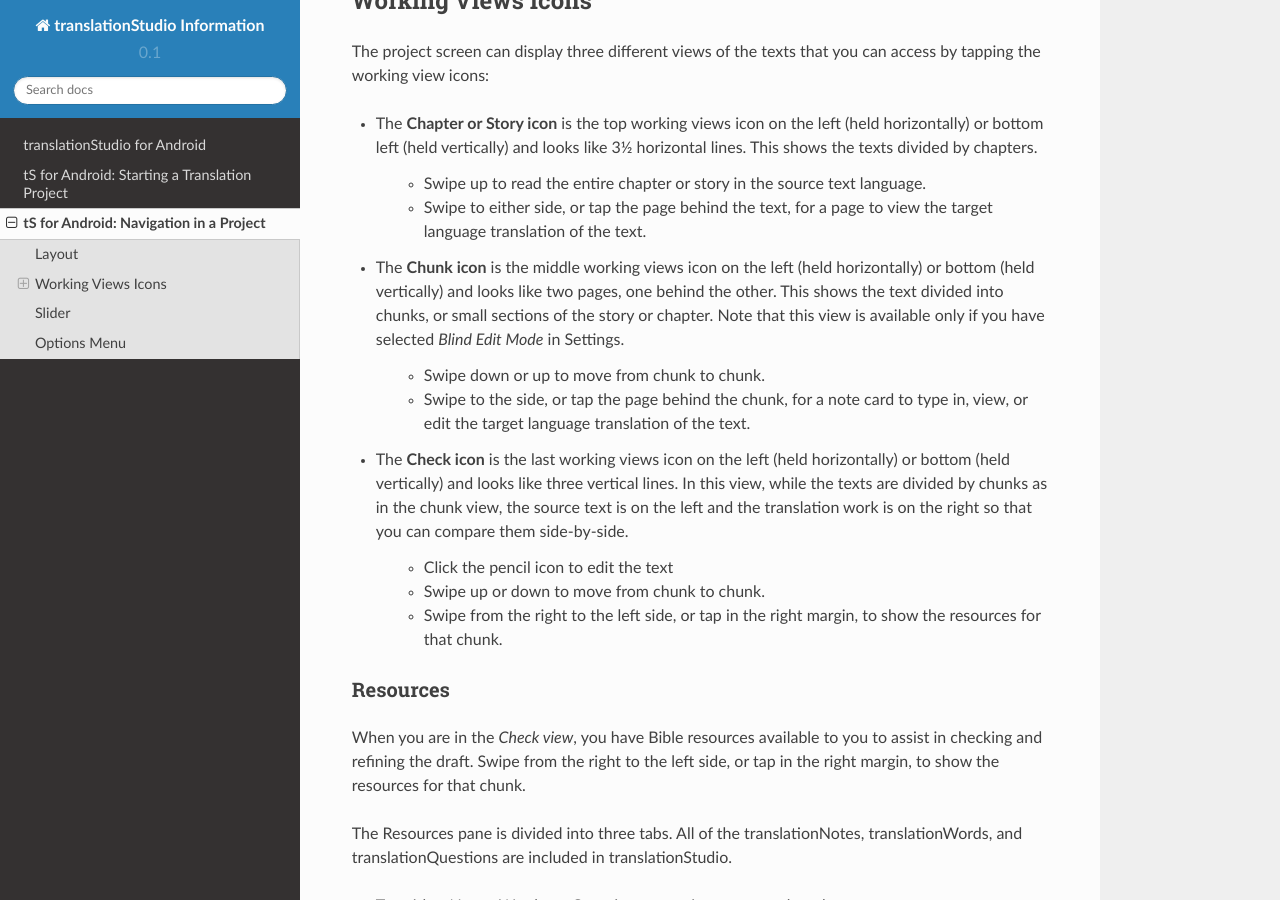
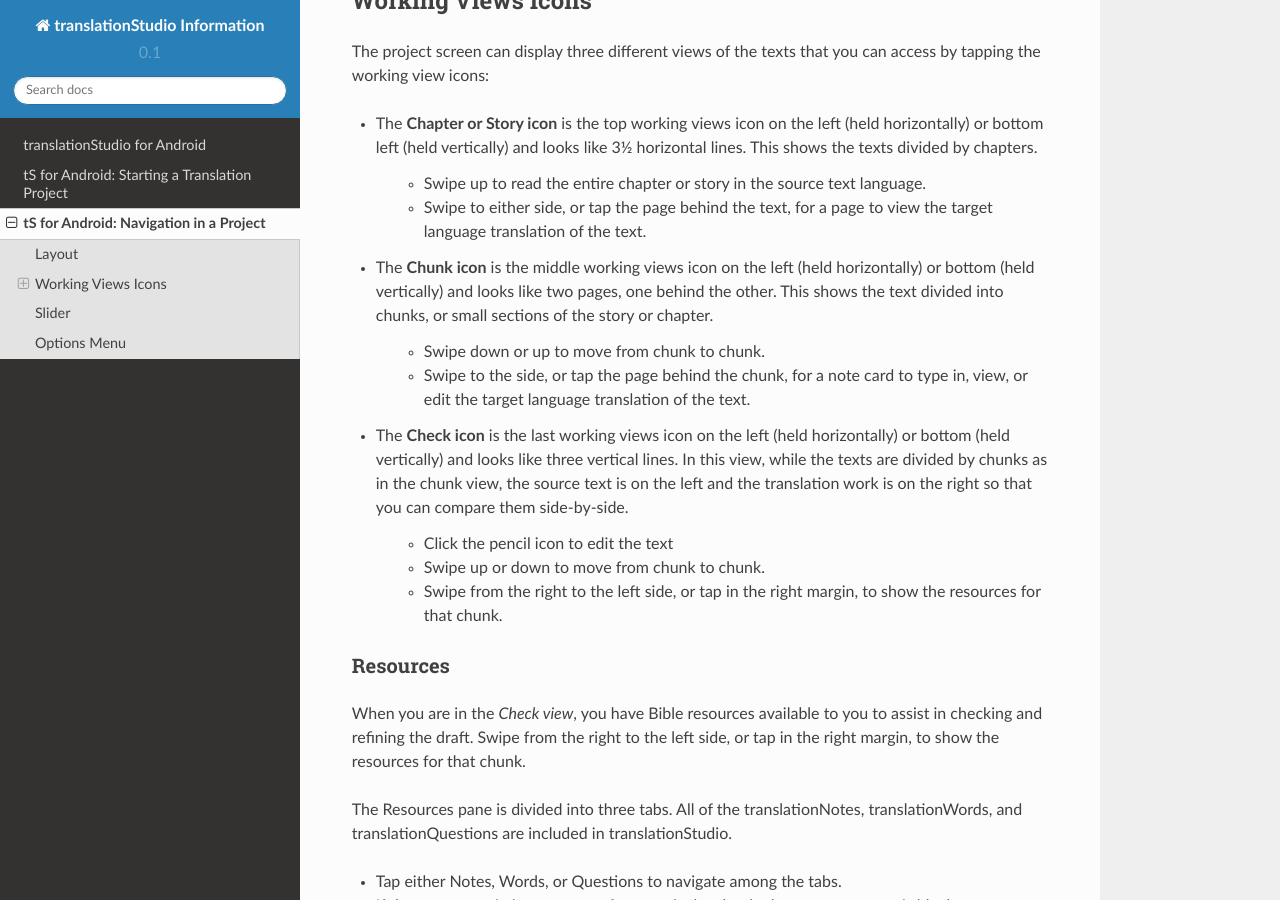
Before and after one commit to unfoldingWord-dev/translationStudio-Info, a Sphinx documentation site: the page built from docs/tNavigate.rst, in a window 1280 px wide and 900 px high, scrolled down 1148 px. Built offline with Sphinx 7.4.7 and the Read the Docs theme 2.0.0, drawn with Linux system fonts in a browser that asks for light colours; pages that are not in the unit, such as notebooks, are missing from menus.

Commit message:
Update tNavigate.rst

```diff
--- a/docs/tNavigate.rst
+++ b/docs/tNavigate.rst
@@ -34,7 +34,7 @@ The project screen can display three different views of the texts that you can a
 
    * Swipe to either side, or tap the page behind the text, for a page to view the target language translation of the text.
 
-* The **Chunk icon** is the middle working views icon on the left (held horizontally) or bottom (held vertically) and looks like two pages, one behind the other. This shows the text divided into chunks, or small sections of the story or chapter. Note that this view is available only if you have selected *Blind Edit Mode* in Settings.
+* The **Chunk icon** is the middle working views icon on the left (held horizontally) or bottom (held vertically) and looks like two pages, one behind the other. This shows the text divided into chunks, or small sections of the story or chapter.
 
    * Swipe down or up to move from chunk to chunk.
 
```
